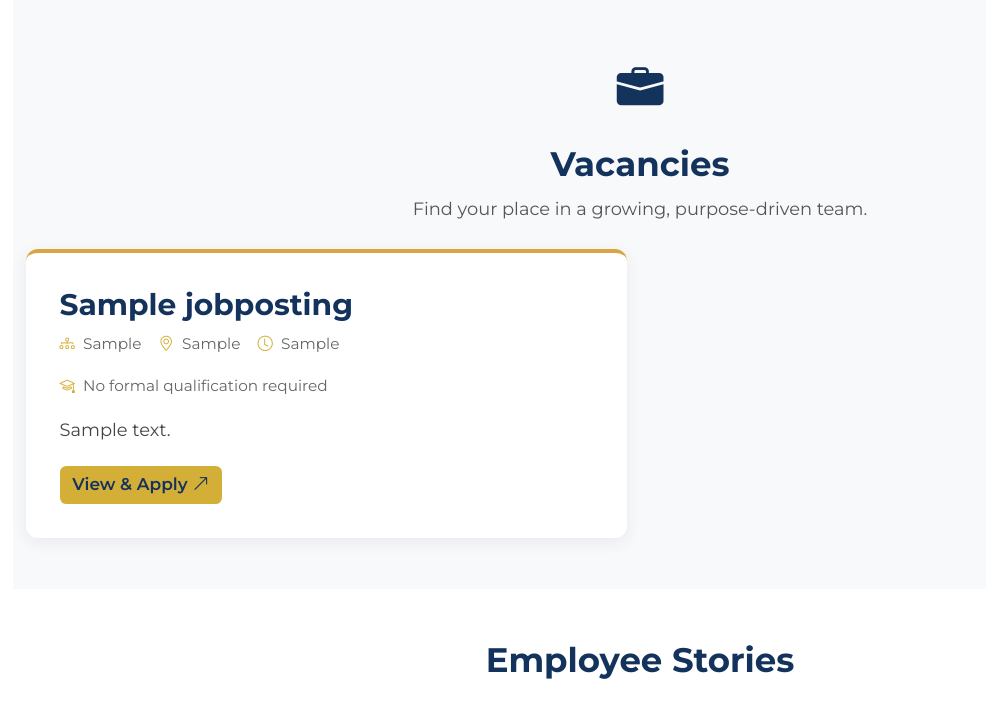
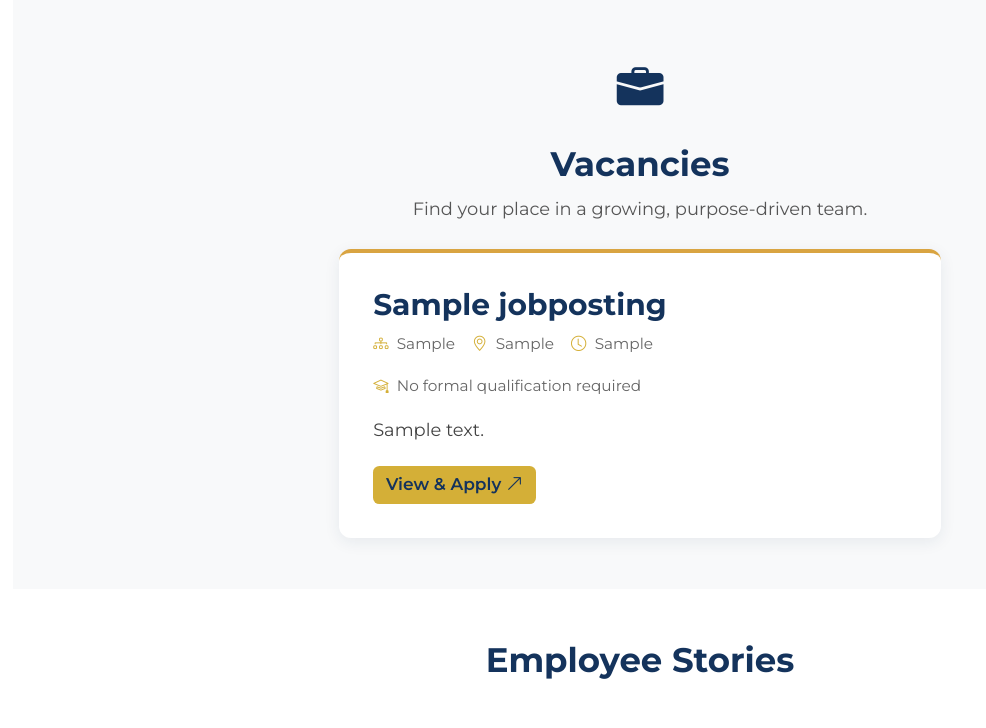
Before and after one commit to john-njoroge456/Kenturian-Pulp-And-Paper-Mill-Ltd, a Django app: page /careers/ in a window 1280 px wide. Shown: the part 1077-1805 px from the top of the page, without its empty margins (0-986 px from the left). Run offline with Django 5.2, Linux system fonts and the light colour scheme; tables that the repository leaves empty hold one stand-in row (values such as "Sample post").

Commit message:
FX-23: centre vacancy cards when fewer than a full row; remove stray </div> in empty state
Co-Authored-By: Claude Opus 5.5 <noreply@anthropic.com>

```diff
--- a/templates/main/careers.html
+++ b/templates/main/careers.html
@@ -61,7 +61,7 @@
     </div>
 
     {% if jobs %}
-      <div class="row g-4">
+      <div class="row g-4 justify-content-center">
         {% for job in jobs %}
 <div class="col-md-6" data-aos="fade-up" data-aos-delay="{{ forloop.counter0|add:'100' }}">
   <div class="job-card">
@@ -81,14 +81,13 @@
 {% endfor %}
       </div>
     {% else %}
-           <p class="text-center no-vacancies mx-auto" style="max-width:560px;" data-aos="fade-up">
+      <p class="text-center no-vacancies mx-auto" style="max-width:560px;" data-aos="fade-up">
         No open positions right now — check back soon, or send us your CV and we'll keep you in mind.
       </p>
       <div class="text-center">
         <a href="{% url 'main:general_application' %}" class="btn btn-arrow-circle btn-light-arrow">
           Send your CV <i class="bi bi-arrow-up-right"></i>
         </a>
-      </div>
       </div>
     {% endif %}
   </div>
```
